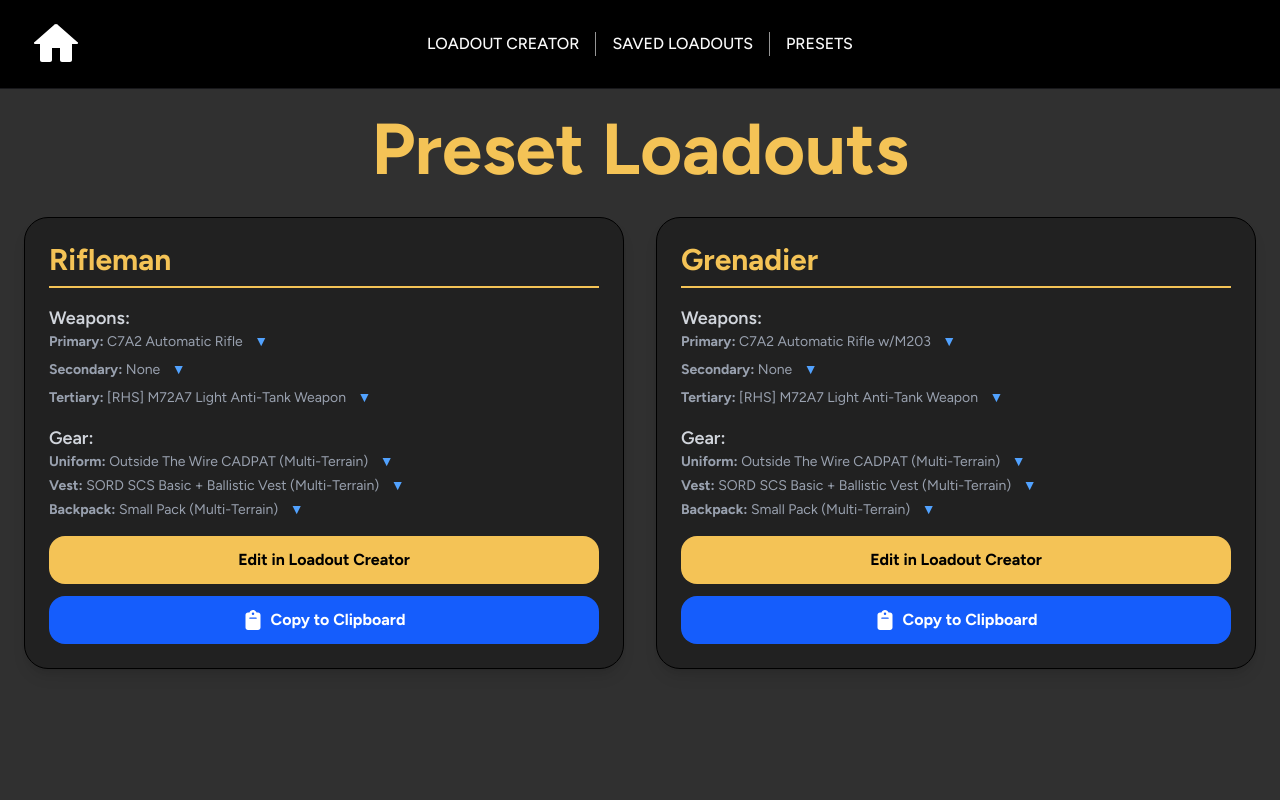
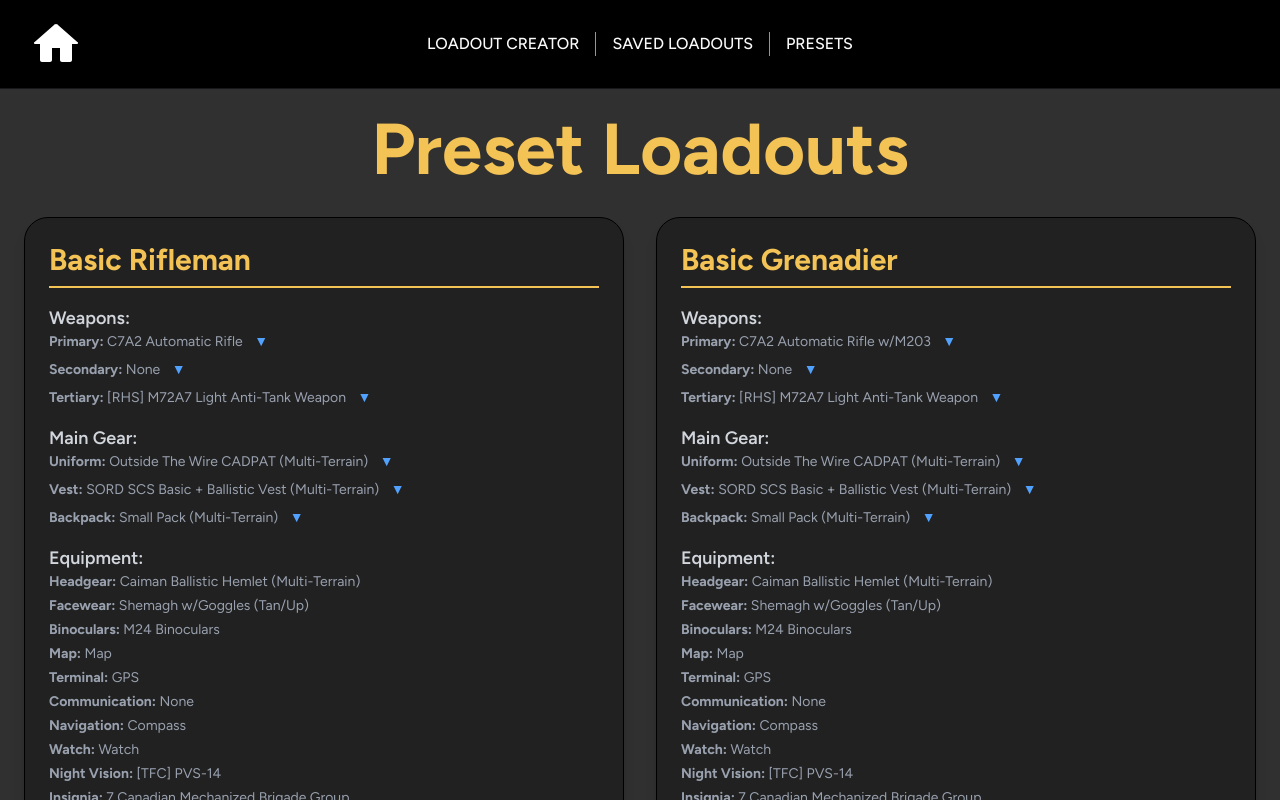
Before and after one commit to B-Fanjoy/7CMBG-LoadoutCreator, a Vue app: page /presets in a window 1280 px wide. Shown: the top 800 px of the page. Built offline with nearby package versions, Linux system fonts and the light colour scheme; a web font is replaced by a local one.

Commit message:
made sure shows full loadout

```diff
--- a/src/views/PresetsView.vue
+++ b/src/views/PresetsView.vue
@@ -49,8 +49,8 @@
 
         <!-- Gear Section with Items Display -->
         <div class="mb-4">
-          <h3 class="text-lg font-semibold text-gray-300">Gear:</h3>
-          <ul class="text-gray-400 text-sm space-y-1">
+          <h3 class="text-lg font-semibold text-gray-300">Main Gear:</h3>
+          <ul class="text-gray-400 text-sm space-y-2">
             <li>
               <strong>Uniform:</strong> {{ findItemName(preset.loadout[0][3][0]) }}
               <button @click="toggleSection('uniform', preset.name)" class="text-blue-400 ml-2">▼</button>
@@ -78,6 +78,27 @@
                 </li>
               </ul>
             </li>
+          </ul>
+        </div>
+
+        <!-- Equipment Section -->
+        <div class="mb-4">
+          <h3 class="text-lg font-semibold text-gray-300">Equipment:</h3>
+          <ul class="text-gray-400 text-sm space-y-1">
+            <li><strong>Headgear:</strong> {{ findItemName(preset.loadout[0][6]) }}</li>
+            <li><strong>Facewear:</strong> {{ findItemName(preset.loadout[0][7]) }}</li>
+            <li><strong>Binoculars:</strong> {{ findItemName(preset.loadout[0][8][0]) }}</li>
+
+            <!-- Individual Equipment Items -->
+            <li v-for="(item, index) in preset.loadout[0][9]" :key="index">
+              <strong>{{ getEquipmentLabel(index) }}:</strong> {{ findItemName(item) }}
+            </li>
+
+            <!-- Insignia -->
+            <li><strong>Insignia:</strong> {{ findItemName(preset.loadout[1][0][1]) }}</li>
+
+            <!-- Earplugs -->
+            <li><strong>Earplugs:</strong> {{ preset.loadout[1][1][1] === "true" ? "Yes" : "No" }}</li>
           </ul>
         </div>
 
@@ -131,7 +152,7 @@ export default {
       expandedSections: {},
       presets: [
         {
-          name: "Rifleman",
+          name: "Basic Rifleman",
           loadout: [
             [
               ["tfc_w_c7a2","","TFC_WA_peq15_blk","TFC_WA_C79_Elcan",["rhs_mag_30Rnd_556x45_Mk262_Stanag",1000],["",1000],"TFC_WA_Virtgrip"], // Primary weapon
@@ -182,7 +203,7 @@ export default {
           ]
         },
         {
-          name: "Grenadier",
+          name: "Basic Grenadier",
           loadout: [
             [
               ["tfc_w_c7a2_m203","","TFC_WA_peq15_blk","TFC_WA_C79_Elcan",["rhs_mag_30Rnd_556x45_Mk262_Stanag",1000],["rhs_mag_M433_HEDP",1000],""], // Primary weapon
@@ -277,6 +298,10 @@ export default {
 
       return id;
     },
+    getEquipmentLabel(index) {
+      const labels = ["Map", "Terminal", "Communication", "Navigation", "Watch", "Night Vision"];
+      return labels[index] || `Equipment ${index + 1}`; // Fallback label if more items exist
+    },
     toggleSection(section, presetName) {
       if (!this.expandedSections[presetName]) {
         this.expandedSections[presetName] = {};
```
